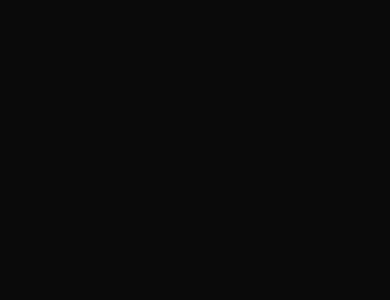
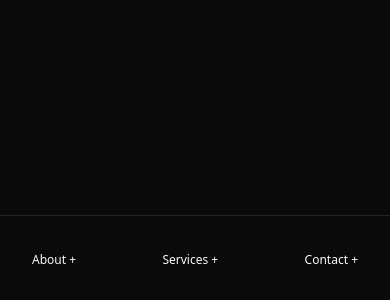
Before and after one commit to yarabramasta/ybram.xyz, a React (Vite) app: page / in a window 390 px wide. Shown: the part 544-844 px from the top of the page. Built offline with nearby package versions, Linux system fonts and the light colour scheme; a web font is replaced by a local one.

Commit message:
feat: sidebar components

```diff
--- a/index.html
+++ b/index.html
@@ -28,8 +28,8 @@
     <meta name="description" content="Discover the expertise of Yara Bramasta, an exceptional Mobile &amp; Web Developer from Malang, Indonesia. Brings the idea to become reality with top-notch services fueled by advanced skills, modern design, and cutting-edge technologies.">
     <title>Yara Bramasta</title>
   </head>
-  <body class="bg-neutral-950 font-sans text-neutral-50">
-    <main id="root" class="safe-h-screen"></main>
+  <body class="bg-neutral-950 font-sans text-neutral-50 overflow-x-hidden">
+    <main id="root"></main>
     <script type="module" src="/src/main.tsx"></script>
   </body>
 </html>
--- a/src/Home.tsx
+++ b/src/Home.tsx
@@ -1,5 +1,22 @@
-function Home() {
-  return <></>;
+import { useWindowSize } from 'usehooks-ts';
+
+import Branding from './components/Branding';
+import MenuItem from './components/MenuItem';
+
+export default function Home() {
+  const { width } = useWindowSize();
+
+  return (
+    <div className="safe-h-screen flex flex-col-reverse md:flex-row">
+      <aside className="w-full border-t border-neutral-50/10 px-8 py-8 md:h-full  md:w-60 md:border-t-0 md:py-16">
+        <ul className="flex h-fit w-full flex-row justify-between gap-4 md:h-full md:flex-col [&_li]:text-xs">
+          {width > 768 && <Branding />}
+          <MenuItem>About +</MenuItem>
+          <MenuItem max>Services +</MenuItem>
+          <MenuItem>Contact +</MenuItem>
+        </ul>
+      </aside>
+      <div id="content" className="h-full flex-1 overflow-y-scroll p-8"></div>
+    </div>
+  );
 }
-
-export default Home;
--- /dev/null
+++ b/src/components/Branding.tsx
@@ -0,0 +1,28 @@
+import { motion } from 'framer-motion';
+
+import Logo from './Logo';
+
+export default function Branding() {
+  return (
+    <a href="/">
+      <motion.div className="mb-2 flex flex-row gap-2 overflow-hidden">
+        <Logo />
+        <motion.h3
+          initial={{ opacity: 0, y: 20 }}
+          animate={{ opacity: 1, y: 0 }}
+          transition={{
+            duration: 0.6,
+            damping: 10,
+            stiffness: 40,
+            bounce: 0,
+            type: 'spring',
+            delay: 0.9
+          }}
+          className="font-serif"
+        >
+          Yara Bramasta
+        </motion.h3>
+      </motion.div>
+    </a>
+  );
+}
--- /dev/null
+++ b/src/components/Logo.tsx
@@ -0,0 +1,45 @@
+import { motion } from 'framer-motion';
+
+export default function Logo() {
+  return (
+    <motion.svg
+      viewBox="0 0 32 32"
+      xmlns="http://www.w3.org/2000/svg"
+      className="aspect-square w-6 overflow-hidden fill-none"
+      transition={{ delayChildren: 0.3, staggerChildren: 0.6 }}
+    >
+      <motion.path
+        id="rect-r"
+        d="M27 5C21.4771 5 17 9.47715 17 15V25C22.5229 25 27 20.5229 27 15V5Z"
+        fill="#E2E8F0"
+        initial={{ opacity: 0, y: 20 }}
+        animate={{ opacity: 1, y: 0 }}
+        transition={{
+          delay: 1.2,
+          duration: 1,
+          type: 'spring'
+        }}
+      />
+      <motion.path
+        id="rect-l"
+        d="M5 5C10.5229 5 15 9.47715 15 15V25C9.47715 25 5 20.5229 5 15V5Z"
+        fill="#E2E8F0"
+        initial={{ opacity: 0, y: 20 }}
+        animate={{ opacity: 1, y: 0 }}
+        transition={{
+          delay: 1.2,
+          duration: 1,
+          type: 'spring'
+        }}
+      />
+      <motion.path
+        id="circ"
+        d="M16 27C18.2091 27 20 25.2091 20 23C20 20.7909 18.2091 19 16 19C13.7909 19 12 20.7909 12 23C12 25.2091 13.7909 27 16 27Z"
+        fill="#F8FAFC"
+        initial={{ scale: 0 }}
+        animate={{ scale: 1 }}
+        transition={{ delay: 0.9 }}
+      />
+    </motion.svg>
+  );
+}
--- /dev/null
+++ b/src/components/MenuItem.tsx
@@ -0,0 +1,41 @@
+import clsx from 'clsx';
+import { PropsWithChildren } from 'react';
+import { useWindowSize } from 'usehooks-ts';
+
+export default function MenuItem({
+  max = false,
+  border = true,
+  children
+}: PropsWithChildren<{ max?: boolean; border?: boolean }>) {
+  const { width } = useWindowSize();
+
+  const item_container_class = clsx(
+    'relative w-fit overflow-hidden border-t-0 border-t-neutral-50/10 pt-1 md:w-full md:border-t',
+    !!max && 'flex-0 md:flex-1',
+    !max && 'group',
+    !border && 'border-t-0'
+  );
+
+  const item_class = clsx(
+    'overflow-x-hidden',
+    width > 768 &&
+      !!border &&
+      'before:absolute before:left-0 before:top-0 before:z-10 before:h-[1px] before:w-full before:-translate-x-full before:bg-slate-50/80 before:transition before:duration-300 before:will-change-transform before:content-[""] group-hover:before:translate-x-0'
+  );
+
+  if (max) {
+    return (
+      <div className={item_container_class}>
+        <a href="" className="group">
+          <li className={item_class}>{children}</li>
+        </a>
+      </div>
+    );
+  }
+
+  return (
+    <a href="" className={item_container_class}>
+      <li className={item_class}>{children}</li>
+    </a>
+  );
+}
```
Also changed, not shown: package.json (+6 -2 lines), 1 other file (tests, documents, lock files or other folders).
